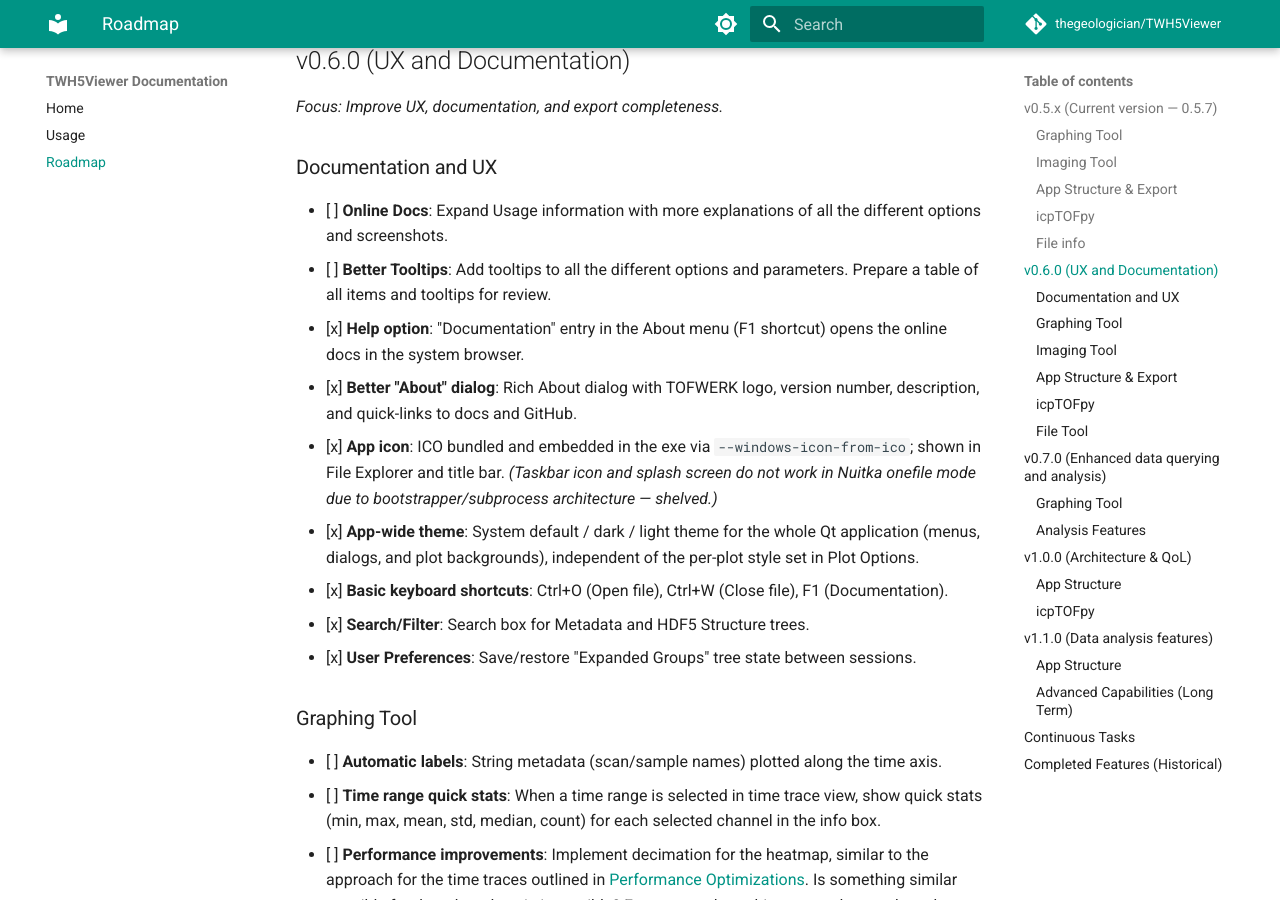
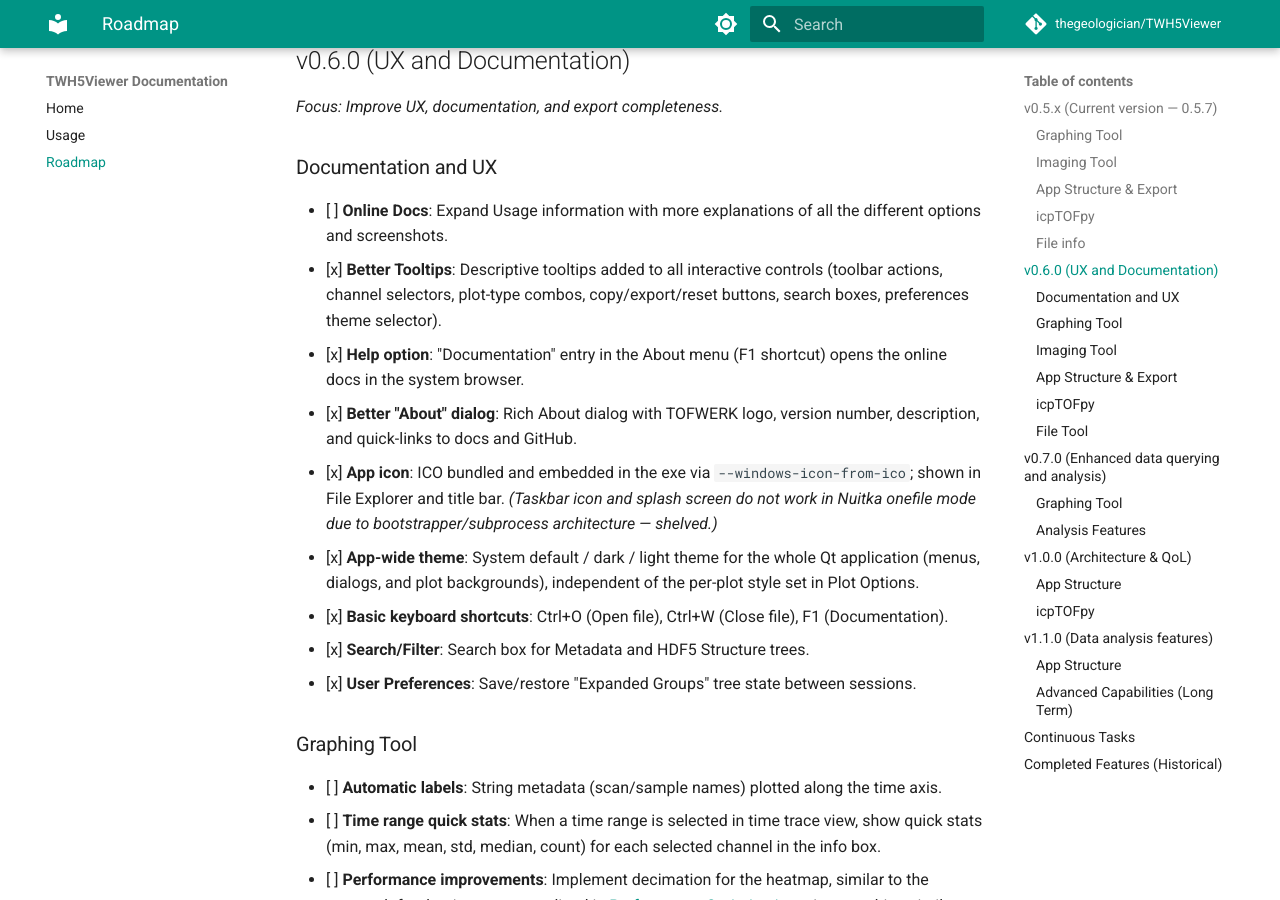
Before and after one commit to thegeologician/TWH5Viewer, an MkDocs documentation site: the page built from docs/ROADMAP.md, in a window 1280 px wide and 900 px high, scrolled down 1711 px. Built offline with MkDocs 1.6.1 and Material for MkDocs 9.7.7, drawn with Linux system fonts in a browser that asks for light colours; comment, search, counter and statistics services are not loaded.

Commit message:
chore: sync docs from TWH5Viewer-dev

```diff
--- a/docs/ROADMAP.md
+++ b/docs/ROADMAP.md
@@ -40,7 +40,7 @@ Known bugs and issues are tracked in [BUGS.md](BUGS.md).
 
 ### Documentation and UX
 - [ ] **Online Docs**: Expand Usage information with more explanations of all the different options and screenshots.
-- [ ] **Better Tooltips**: Add tooltips to all the different options and parameters. Prepare a table of all items and tooltips for review.
+- [x] **Better Tooltips**: Descriptive tooltips added to all interactive controls (toolbar actions, channel selectors, plot-type combos, copy/export/reset buttons, search boxes, preferences theme selector).
 - [x] **Help option**: "Documentation" entry in the About menu (F1 shortcut) opens the online docs in the system browser.
 - [x] **Better "About" dialog**: Rich About dialog with TOFWERK logo, version number, description, and quick-links to docs and GitHub.
 - [x] **App icon**: ICO bundled and embedded in the exe via `--windows-icon-from-ico`; shown in File Explorer and title bar. *(Taskbar icon and splash screen do not work in Nuitka onefile mode due to bootstrapper/subprocess architecture — shelved.)*
```
Also changed, not shown: CHANGELOG.md (+1 -0 lines).
